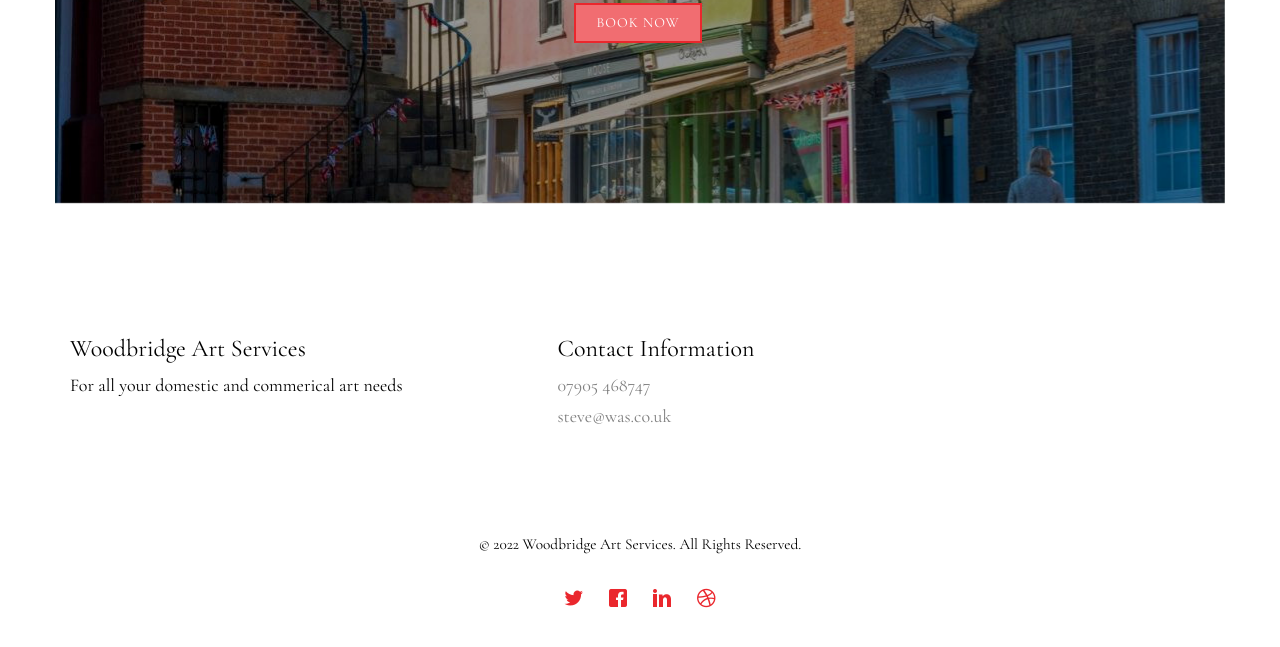
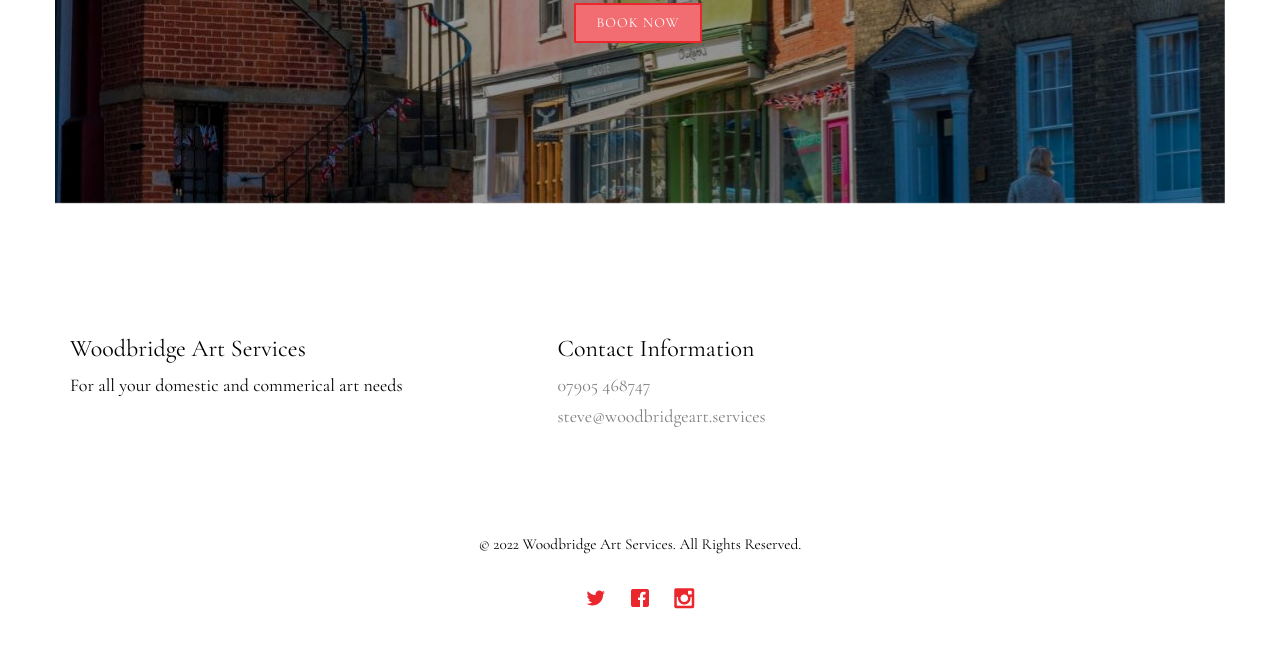
Before and after one commit to SMOLYNEUX78/WAS, a plain HTML site: page index.html in a window 1280 px wide. Shown: the part 2970-3617 px from the top of the page. Drawn offline with nearby package versions, Linux system fonts and the light colour scheme; files whose address does not match are found by name.

Commit message:
Update index.html

```diff
--- a/index.html
+++ b/index.html
@@ -238,7 +238,7 @@
 				<font color="Black" size=5>Contact Information</font>
 				<ul class="fh5co-footer-links">
 						<font color="Black" size=4><li><a href="tel://07905468747">07905 468747</a></li>
-						<li><a href="mailto:steve@was.co.uk">steve@was.co.uk</a></li>
+						<li><a href="mailto:steve@woodbridgeart.services">steve@woodbridgeart.services</a></li>
 					</ul>
 				</div>
 
@@ -250,10 +250,9 @@
 					<font color="Black" size=4>	<small class="block">&copy; 2022 Woodbridge Art Services. All Rights Reserved.</small> </font>
 					<p>
 						<ul class="fh5co-social-icons">
-							<li><a href="#"><i class="icon-twitter2"></i></a></li>
-							<li><a href="#"><i class="icon-facebook2"></i></a></li>
-							<li><a href="#"><i class="icon-linkedin2"></i></a></li>
-							<li><a href="#"><i class="icon-dribbble2"></i></a></li>
+							<li><a href="https://twitter.com/wbartservices"><i class="icon-twitter2"></i></a></li>
+							<li><a href="https://www.facebook.com/WoodbridgeArtServices"><i class="icon-facebook2"></i></a></li>
+							<li><a href="https://www.instagram.com/woodbridgeartservices/"><i class="icon-instagram2"></i></a></li>
 						</ul>
 					</p>
 				</div>
```
